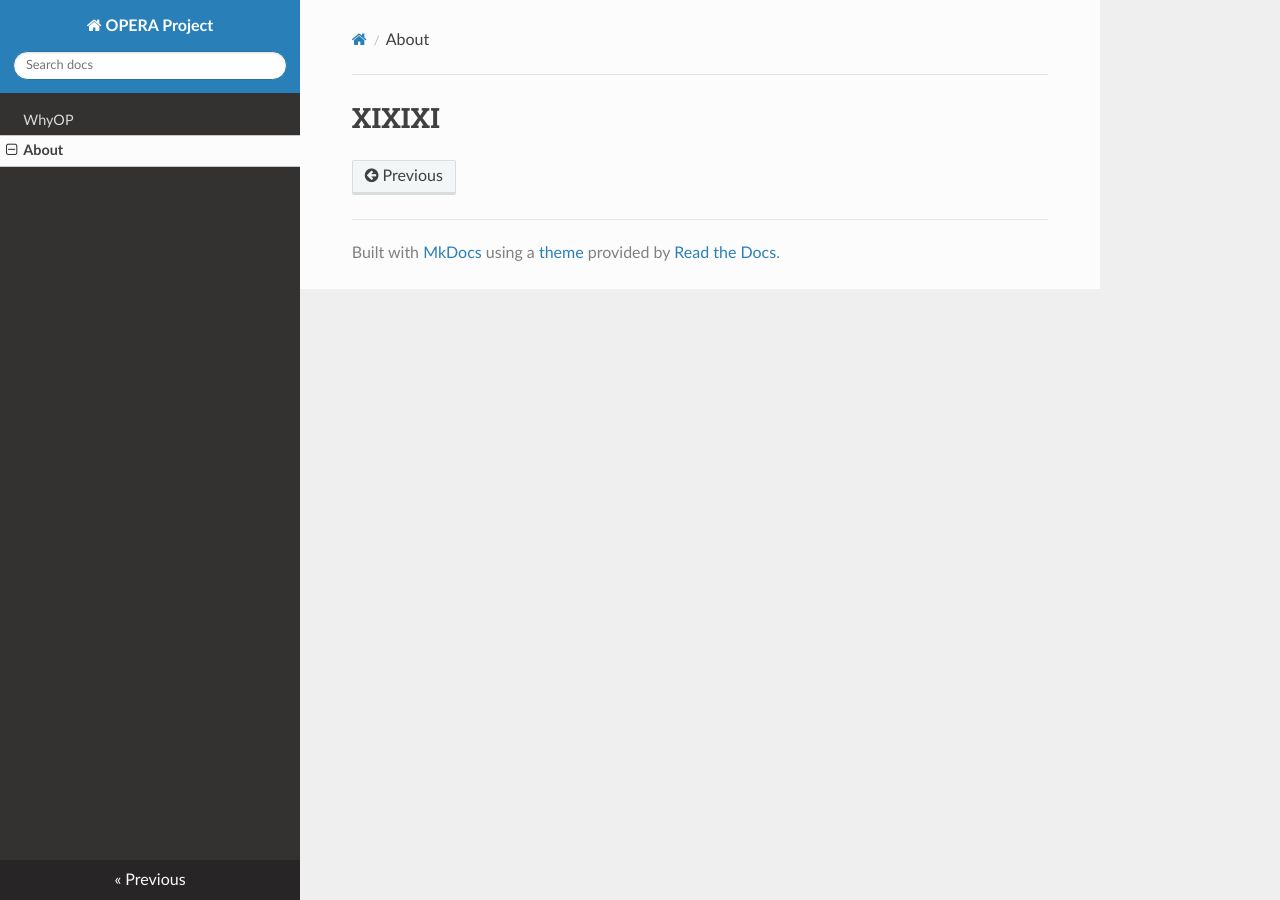
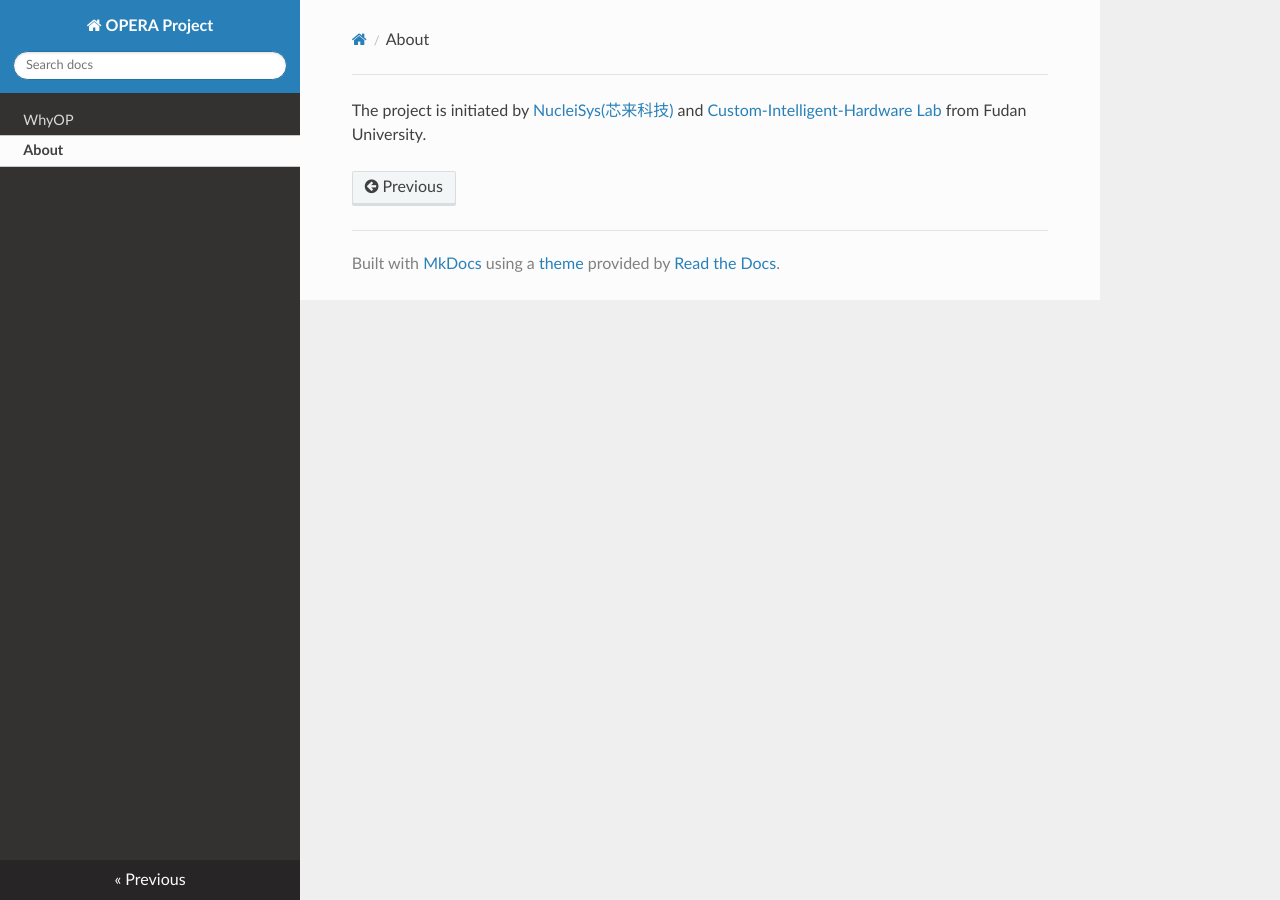
Before and after one commit to cihlab/operadoc, an MkDocs documentation site: the page built from docs/about.md, in a window 1280 px wide. Built offline with MkDocs 1.6.1, drawn with Linux system fonts in a browser that asks for light colours; nearby versions of some CDN libraries.

Commit message:
Update about.md

```diff
--- a/docs/about.md
+++ b/docs/about.md
@@ -1 +1 @@
-# XIXIXI
+The project is initiated by [NucleiSys(芯来科技)](https://www.nucleisys.com/) and [Custom-Intelligent-Hardware Lab](https://cihlab.github.io) from Fudan University.
```
